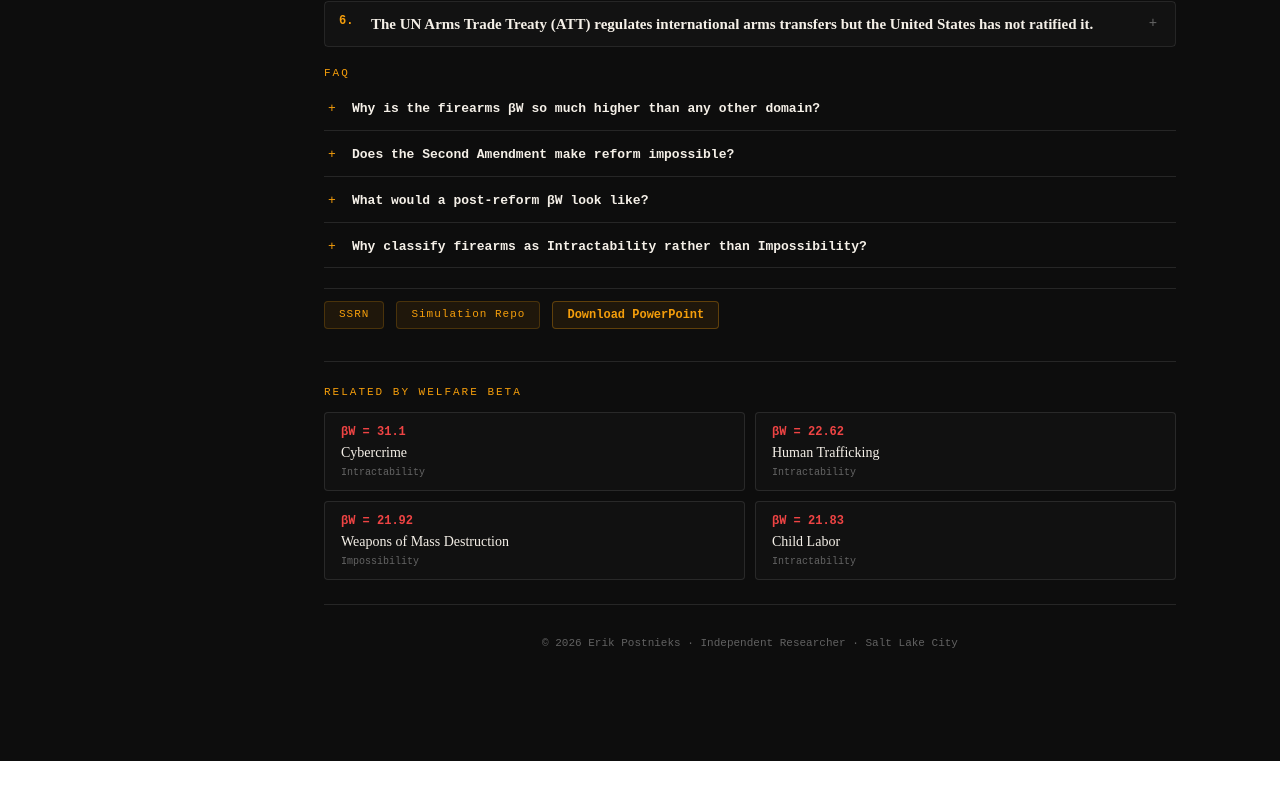
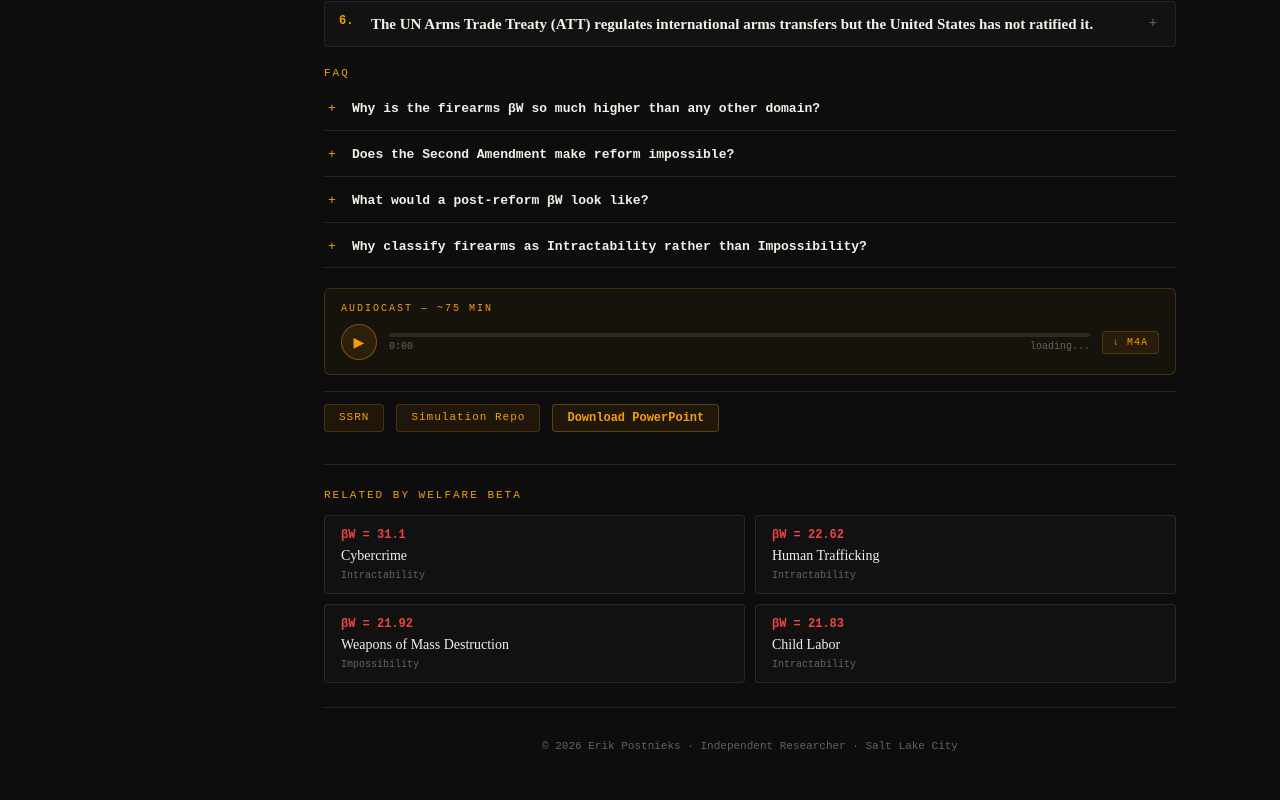
Before and after one commit to epostnieks/ppt-companion, a Next.js app: page /papers/firearms in a window 1280 px wide. Shown: the part 1459-2259 px from the top of the page. Before the commit the page ends 2220 px from the top, so only its background shows below. Built offline with nearby package versions, Linux system fonts and the light colour scheme.

Commit message:
feat: add audio player + download button to all paper pages

```diff
--- a/app/papers/[slug]/paper-client.jsx
+++ b/app/papers/[slug]/paper-client.jsx
@@ -1,5 +1,5 @@
 "use client";
-import { useState, useMemo } from "react";
+import { useState, useMemo, useRef } from "react";
 import { buildPaperList } from "../../../src/paperData";
 import { PAPER_CONTENT, MERGED_CONTENT } from "../../../src/PaperSummaries";
 
@@ -263,7 +263,8 @@ function FullContent({ paper }) {
         </>
       )}
 
-      <div style={{ display: "flex", gap: 12, flexWrap: "wrap", marginTop: 20, paddingTop: 12, borderTop: `1px solid ${BORDER}` }}>
+      <AudioPlayer slug={paper.slug} />
+      <div style={{ display: "flex", gap: 12, flexWrap: "wrap", marginTop: 16, paddingTop: 12, borderTop: `1px solid ${BORDER}` }}>
         <LinkBadge label="SSRN" href={`https://papers.ssrn.com/sol3/papers.cfm?abstract_id=${paper.slug}`} />
         {paper.type === "domain" && (
           <LinkBadge label="Simulation Repo" href={`https://github.com/epostnieks/sapm-mc-${paper.slug}`} />
@@ -296,11 +297,99 @@ function PlaceholderContent({ paper }) {
       {paper.theoremName && (
         <div style={{ fontFamily: M, fontSize: 12, color: DIM, marginBottom: 12 }}>Theorem: {paper.theoremName}</div>
       )}
+      <AudioPlayer slug={paper.slug} />
       <div style={{ display: "flex", gap: 12, flexWrap: "wrap", marginTop: 12 }}>
         <LinkBadge label="SSRN" href={`https://papers.ssrn.com/sol3/papers.cfm?abstract_id=${paper.slug}`} />
         {paper.type === "domain" && (
           <LinkBadge label="Simulation Repo" href={`https://github.com/epostnieks/sapm-mc-${paper.slug}`} />
         )}
+      </div>
+    </div>
+  );
+}
+
+function AudioPlayer({ slug }) {
+  const [playing, setPlaying] = useState(false);
+  const [progress, setProgress] = useState(0);
+  const [duration, setDuration] = useState(0);
+  const [loaded, setLoaded] = useState(false);
+  const ref = useRef(null);
+
+  const fmt = (s) => {
+    if (!s || isNaN(s)) return "0:00";
+    const m = Math.floor(s / 60), sec = Math.floor(s % 60);
+    return `${m}:${sec.toString().padStart(2, "0")}`;
+  };
+
+  const toggle = () => {
+    if (!ref.current) return;
+    if (playing) { ref.current.pause(); setPlaying(false); }
+    else { ref.current.play(); setPlaying(true); }
+  };
+
+  const seek = (e) => {
+    if (!ref.current || !duration) return;
+    const rect = e.currentTarget.getBoundingClientRect();
+    const pct = (e.clientX - rect.left) / rect.width;
+    ref.current.currentTime = pct * duration;
+  };
+
+  return (
+    <div style={{
+      marginTop: 20, padding: "14px 16px",
+      background: "rgba(245,158,11,0.04)",
+      border: `1px solid rgba(245,158,11,0.2)`, borderRadius: 6,
+    }}>
+      <div style={{ fontFamily: M, fontSize: 10, color: GOLD, letterSpacing: 2, marginBottom: 10 }}>
+        AUDIOCAST — ~75 MIN
+      </div>
+      <audio
+        ref={ref}
+        src={`/audio/${slug}.m4a`}
+        onLoadedMetadata={() => { setDuration(ref.current.duration); setLoaded(true); }}
+        onTimeUpdate={() => setProgress(ref.current.currentTime / (ref.current.duration || 1))}
+        onEnded={() => setPlaying(false)}
+        preload="metadata"
+      />
+      <div style={{ display: "flex", alignItems: "center", gap: 12 }}>
+        {/* Play/Pause button */}
+        <button onClick={toggle} style={{
+          width: 36, height: 36, borderRadius: "50%", border: `1px solid rgba(245,158,11,0.4)`,
+          background: "rgba(245,158,11,0.1)", color: GOLD, cursor: "pointer",
+          fontSize: 14, display: "flex", alignItems: "center", justifyContent: "center",
+          flexShrink: 0,
+        }}>
+          {playing ? "⏸" : "▶"}
+        </button>
+        {/* Progress bar */}
+        <div style={{ flex: 1 }}>
+          <div
+            onClick={seek}
+            style={{
+              height: 4, background: "rgba(255,255,255,0.1)", borderRadius: 2,
+              cursor: "pointer", position: "relative",
+            }}
+          >
+            <div style={{
+              position: "absolute", left: 0, top: 0, height: "100%",
+              width: `${progress * 100}%`, background: GOLD, borderRadius: 2,
+              transition: "width 0.5s linear",
+            }} />
+          </div>
+          <div style={{ display: "flex", justifyContent: "space-between", marginTop: 4, fontFamily: M, fontSize: 10, color: MUTED }}>
+            <span>{fmt(ref.current?.currentTime)}</span>
+            <span>{loaded ? fmt(duration) : "loading..."}</span>
+          </div>
+        </div>
+        {/* Download */}
+        <a href={`/audio/${slug}.m4a`} download style={{
+          fontFamily: M, fontSize: 10, color: GOLD, letterSpacing: 1,
+          padding: "5px 10px", background: "rgba(245,158,11,0.08)",
+          border: `1px solid rgba(245,158,11,0.2)`, borderRadius: 4,
+          textDecoration: "none", flexShrink: 0,
+        }}>
+          ↓ M4A
+        </a>
       </div>
     </div>
   );
```
